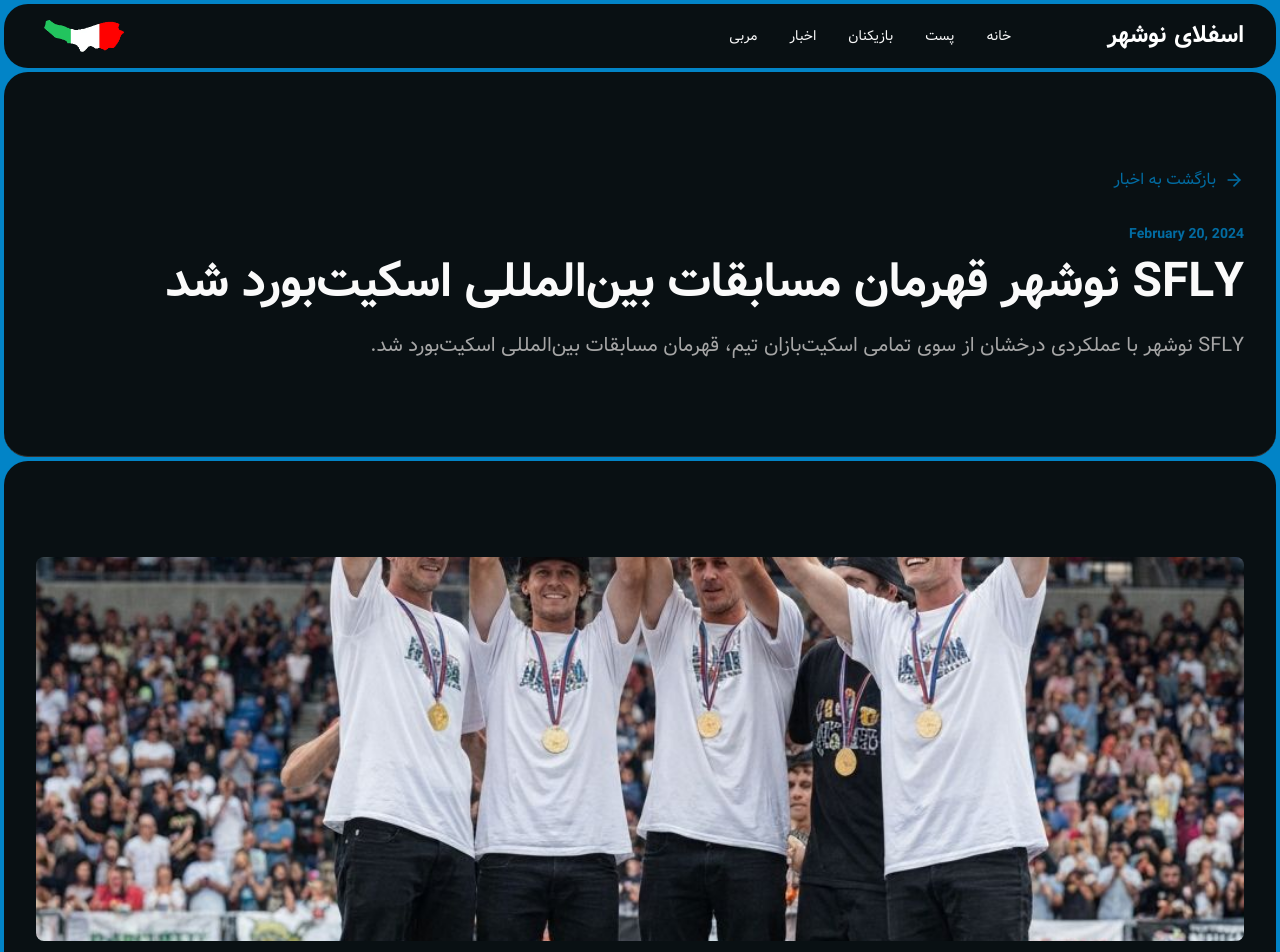
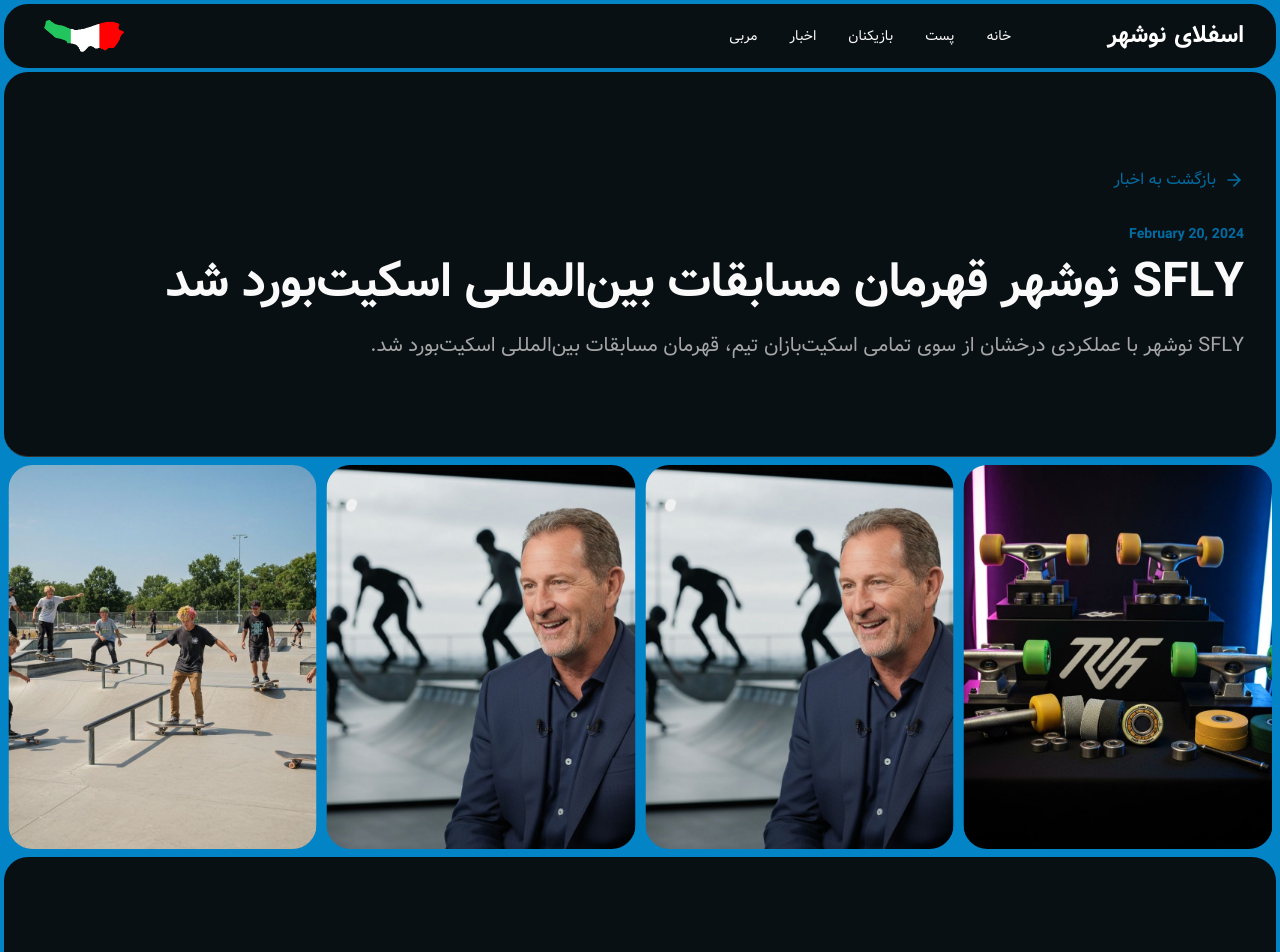
Before and after one commit to SFLY-NOWSHAHR/sfly-website, a Next.js app: page /news/sfly-wins-international-championship in a window 1280 px wide. Shown: the top 952 px of the page. Built offline with nearby package versions, Linux system fonts and the light colour scheme.

Commit message:
config: swiper slider for news section

```diff
--- a/app/news/[slug]/page.tsx
+++ b/app/news/[slug]/page.tsx
@@ -5,6 +5,7 @@
 import { getNews, getNewsBySlug } from '@/lib/data'
 import { formatDate } from '@/lib/utils'
 import { ArrowRight } from 'lucide-react'
+import SwiperSlides from '@/components/Swiper'
 
 export async function generateStaticParams() {
   const news = await getNews()
@@ -91,8 +92,8 @@
       </Section>
 
       {/* Featured Image */}
-      <Section className="mb-0 pb-8">
-        <div className="relative h-96 w-full overflow-hidden rounded-lg">
+      {/* <Section className=""> */}
+        {/* <div className="relative h-96 w-full overflow-hidden rounded-lg">
           <Image
             src={newsItem.image}
             alt={newsItem.title}
@@ -101,8 +102,16 @@
             className="object-cover"
             priority
           />
-        </div>
-      </Section>
+        </div> */}
+        <SwiperSlides
+          autoplayDelay={3000}
+          images={newsItem.gallary.map(image => ({
+            url: image.url,
+            alt: image.alt ?? ""
+          }))}>
+
+        </SwiperSlides>
+      {/* </Section> */}
 
       {/* News Content */}
       <Section>
--- a/components/Swiper.tsx
+++ b/components/Swiper.tsx
@@ -8,13 +8,13 @@
 import "swiper/css/pagination"
 import { FadeIn } from "./FadeIn"
 
-interface ImageType {
+interface GallaryType {
   url: string
   alt: string
 }
 
 interface SwiperSlidesProps {
-  images: ImageType[]
+  images: GallaryType[]
   autoplayDelay?: number
 }
 
@@ -23,7 +23,7 @@
   autoplayDelay = 2000,
 }: SwiperSlidesProps) {
   return (
-    <section className="my-20 mx-auto max-w-7xl px-2 lg:px-4">
+    <section className="my-2 mx-auto px-2">
       <FadeIn className="flex items-center gap-x-2">
         <Swiper
           modules={[Navigation, Pagination, Autoplay]}
@@ -31,8 +31,6 @@
             delay: autoplayDelay,
             disableOnInteraction: false,
           }}
-          navigation
-          pagination={{ clickable: true }}
           loop
           className="h-96 w-full rounded-4xl"
           breakpoints={{
@@ -49,7 +47,7 @@
                   src={image.url}
                   alt={image.alt}
                   fill
-                  className="object-cover rounded-4xl"
+                  className="object-cover rounded-3xl"
                   sizes="(max-width: 768px) 100vw, 25vw"
                 />
               </div>
--- a/lib/data.ts
+++ b/lib/data.ts
@@ -25,12 +25,18 @@
   image: string
 }
 
+interface GallaryType {
+  url: string
+  alt: string | undefined
+}
+
 interface NewsItem {
   id: number
   slug: string
   title: string
   content: string
   image: string
+  gallary: GallaryType[]
   date: string
   seoDescription: string
 }
--- a/public/data/news.json
+++ b/public/data/news.json
@@ -5,6 +5,32 @@
     "title": "SFLY نوشهر قهرمان مسابقات بین‌المللی اسکیت‌بورد شد",
     "content": "در نمایشی هیجان‌انگیز از مهارت و اراده، SFLY نوشهر این آخر هفته عنوان قهرمانی مسابقات بین‌المللی اسکیت‌بورد را از آن خود کرد. عملکرد ترکیبی تیم در بخش‌های استریت، ورت و فری‌استایل، استعداد فوق‌العاده اسکیت‌بازان ما را به نمایش گذاشت. این موفقیت بزرگ را به تمامی اعضای تیم بابت عملکرد درخشان و تعهدشان به این ورزش تبریک می‌گوییم.",
     "image": "/images/news/championship.jpg",
+    "gallary": [
+      {
+        "url": "/images/news/championship.jpg",
+        "alt": "championship picture"
+      },
+      {
+        "url": "/images/news/sponsorship.jpg",
+        "alt": "sponsorship picture"
+      },
+      {
+        "url": "/images/news/coach-interview.jpg",
+        "alt": "coach interview"
+      },
+      {
+        "url": "/images/news/coach-interview.jpg",
+        "alt": "coach interview"
+      },
+      {
+        "url": "/images/news/camp.jpg",
+        "alt": "camp images"
+      },
+      {
+        "url": "/images/news/merchandise.jpg",
+        "alt": "merchandise images"
+      }
+    ],
     "date": "2024-02-20T16:45:00Z",
     "seoDescription": "SFLY نوشهر با عملکردی درخشان از سوی تمامی اسکیت‌بازان تیم، قهرمان مسابقات بین‌المللی اسکیت‌بورد شد."
   },
@@ -14,6 +40,12 @@
     "title": "اعلام همکاری جدید و هیجان‌انگیز با اسپانسر",
     "content": "با افتخار اعلام می‌کنیم که یک همکاری بزرگ اسپانسری با یکی از تولیدکنندگان مطرح تجهیزات اسکیت‌بورد آغاز کرده‌ایم. این همکاری تجهیزات باکیفیت در اختیار اسکیت‌بازان ما قرار داده و از موفقیت‌های مستمر آن‌ها در رقابت‌های بین‌المللی حمایت خواهد کرد. خط تولید جدید تجهیزات در تور نمایشی آینده ما رونمایی خواهد شد.",
     "image": "/images/news/sponsorship.jpg",
+    "gallary": [
+      {
+        "url": "/images/news/sponsorship.jpg",
+        "alt": "sponsorship picture"
+      }
+    ],
     "date": "2024-02-18T10:30:00Z",
     "seoDescription": "SFLY نوشهر از همکاری جدید و هیجان‌انگیز با یکی از بزرگ‌ترین تولیدکنندگان تجهیزات اسکیت‌بورد خبر داد."
   },
@@ -23,6 +55,12 @@
     "title": "برنامه تور جهانی نمایشی 2024 منتشر شد",
     "content": "SFLY نوشهر با خوشحالی برنامه تور جهانی نمایشی سال 2024 خود را اعلام می‌کند. اسکیت‌بازان ما به شهرهای بزرگ در آسیا، اروپا و آمریکای شمالی سفر خواهند کرد تا اجرای نمایشی و کارگاه‌های آموزشی اسکیت‌بورد را برای علاقه‌مندان در سراسر جهان برگزار کنند. برای اطلاع از تاریخ‌ها و مکان‌های نزدیک به خود، به صفحه برنامه زمان‌بندی مراجعه کنید.",
     "image": "/images/news/camp.jpg",
+    "gallary": [
+      {
+        "url": "/images/news/coach-interview.jpg",
+        "alt": "coach interview"
+      }
+    ],
     "date": "2024-02-15T14:20:00Z",
     "seoDescription": "SFLY نوشهر برنامه تور جهانی نمایشی 2024 خود را با حضور در شهرهای بزرگ جهان منتشر کرد."
   },
@@ -32,6 +70,12 @@
     "title": "گفت‌وگوی اختصاصی با مربی علی درباره چشم‌انداز و برنامه‌های آینده تیم",
     "content": "در یک مصاحبه اختصاصی، سرمربی ما علی، دیدگاه‌هایی درباره روش‌های تمرینی تیم، اهداف قهرمانی آینده و چشم‌انداز خود برای پرورش نسل جدید استعدادهای اسکیت‌بورد ارائه می‌دهد. با استراتژی‌هایی آشنا شوید که SFLY نوشهر را به یکی از تیم‌های برتر اسکیت‌بورد تبدیل کرده است.",
     "image": "/images/news/coach-interview.jpg",
+    "gallary": [
+      {
+        "url": "/images/news/coach-interview.jpg",
+        "alt": "coach interview"
+      }
+    ],
     "date": "2024-02-12T11:00:00Z",
     "seoDescription": "سرمربی علی در گفت‌وگویی اختصاصی درباره روش‌های تمرینی، چشم‌انداز تیم و اهداف قهرمانی SFLY نوشهر صحبت می‌کند."
   },
@@ -41,6 +85,12 @@
     "title": "ثبت‌نام کمپ تابستانی اسکیت‌بورد آغاز شد",
     "content": "همین حالا در کمپ تابستانی اسکیت‌بورد SFLY نوشهر ثبت‌نام کنید! از اسکیت‌بازان حرفه‌ای آموزش ببینید، مهارت‌های خود را ارتقا دهید و با جامعه اسکیت‌بورد ارتباط برقرار کنید. ظرفیت این دوره آموزشی فشرده محدود است و برای ثبت‌نام زودهنگام تخفیف در نظر گرفته شده است.",
     "image": "/images/news/camp.jpg",
+    "gallary": [
+      {
+        "url": "/images/news/camp.jpg",
+        "alt": "camp images"
+      }
+    ],
     "date": "2024-02-10T09:15:00Z",
     "seoDescription": "ثبت‌نام کمپ تابستانی اسکیت‌بورد SFLY نوشهر با آموزش اسکیت‌بازان حرفه‌ای آغاز شد."
   },
@@ -50,6 +100,12 @@
     "title": "راه‌اندازی برنامه جدید ریکاوری و سلامت ورزشکاران",
     "content": "SFLY نوشهر یک برنامه جامع ریکاوری و سلامت ورزشکاران را برای حمایت از سلامتی و افزایش طول عمر حرفه‌ای اسکیت‌بازان خود معرفی کرد. این برنامه شامل راهنمایی تغذیه، فیزیوتراپی، حمایت سلامت روان و راهکارهای پیشگیری از آسیب‌دیدگی است.",
     "image": "/images/news/wellness.jpg",
+    "gallary": [
+      {
+        "url": "/images/news/wellness.jpg",
+        "alt": "recovery program images"
+      }
+    ],
     "date": "2024-02-08T13:45:00Z",
     "seoDescription": "SFLY نوشهر برنامه جامع ریکاوری و سلامت ورزشکاران را برای حمایت از سلامتی اسکیت‌بازان خود راه‌اندازی کرد."
   },
@@ -59,6 +115,12 @@
     "title": "مجموعه محصولات ویژه نسخه محدود اکنون در دسترس است",
     "content": "مجموعه جدید محصولات نسخه محدود ما را با طراحی‌های اختصاصی اسکیت‌بازان SFLY نوشهر ببینید. با پوشاک رسمی تیم، اکسسوری‌ها و آیتم‌های کلکسیونی، حمایت خود را از تیم نشان دهید. این محصولات تا زمان اتمام موجودی در فروشگاه آنلاین ما در دسترس هستند.",
     "image": "/images/news/merchandise.jpg",
+    "gallary": [
+      {
+        "url": "/images/news/merchandise.jpg",
+        "alt": "merchandise images"
+      }
+    ],
     "date": "2024-02-05T15:30:00Z",
     "seoDescription": "SFLY نوشهر مجموعه محصولات نسخه محدود با طراحی‌های اختصاصی تیم را عرضه کرد."
   }
```
